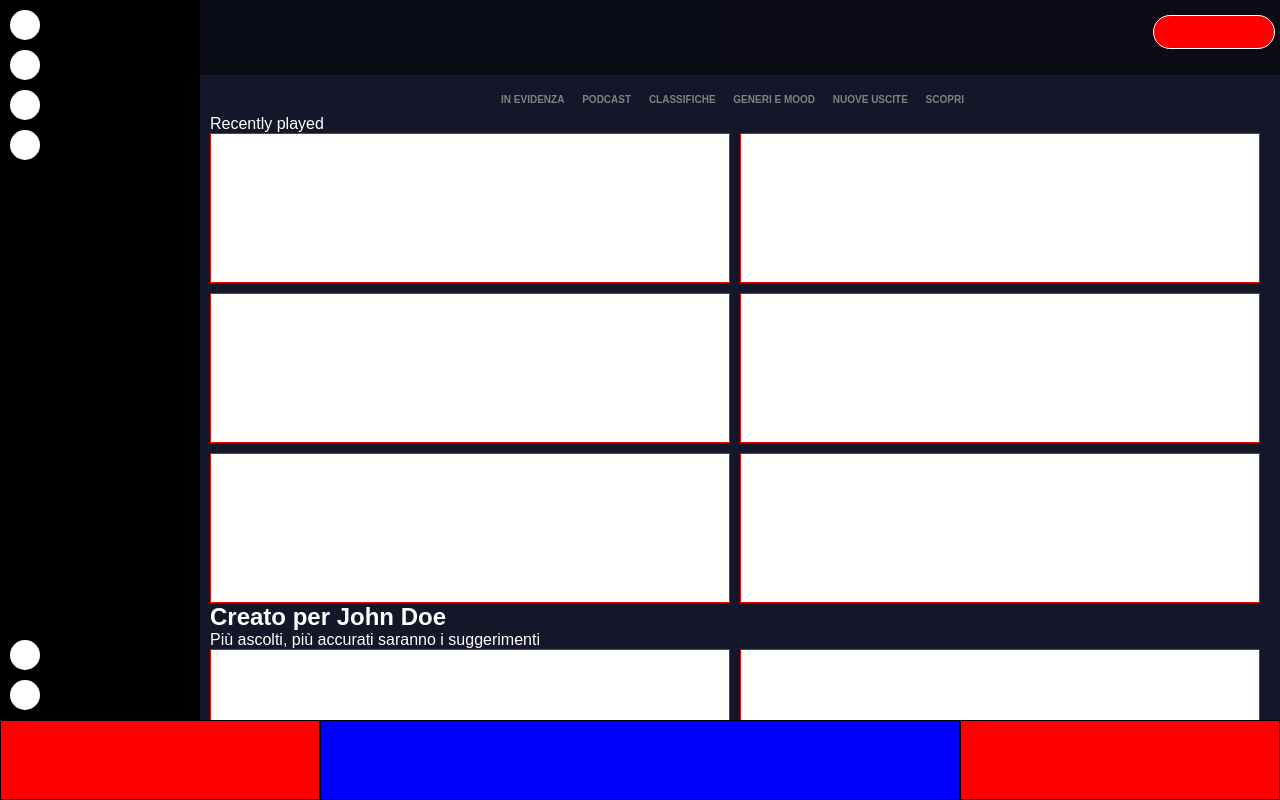
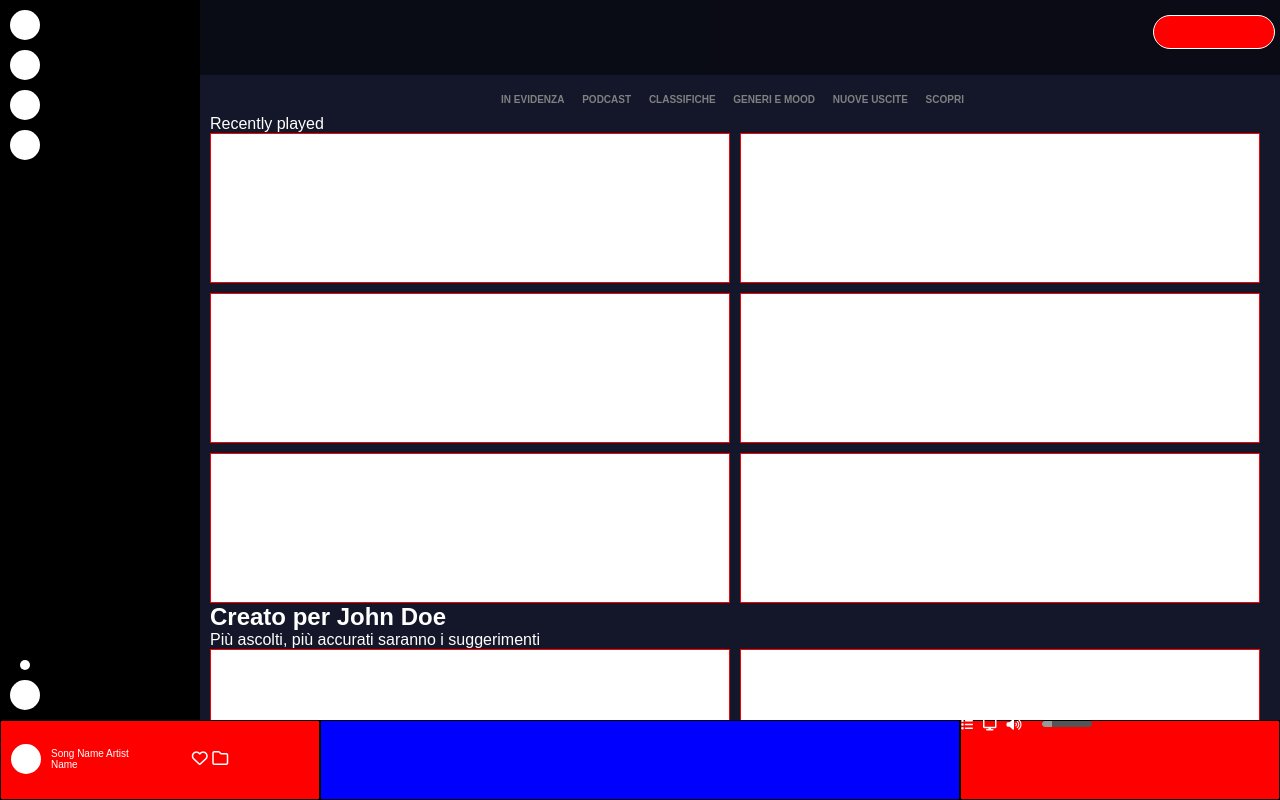
Before and after one commit to AleFarinaIV/html-css-spotifyweb, a plain HTML site: page index.html in a window 1280 px wide. Drawn offline with Linux system fonts and the light colour scheme.

Commit message:
[UPD] added bottom content to understand layout, created utility classes

```diff
--- a/css/style.css
+++ b/css/style.css
@@ -43,6 +43,30 @@ body {
     cursor: pointer;
 }
 
+.current-song {
+    width: 60%;
+    padding-top: 13px;
+}
+
+.icons {
+    width: 40%;
+    padding-top: 13px;
+}
+
+.small {
+    width: 20px;
+    height: 20px;
+    margin-left: 10px;
+    padding: 5px;
+}
+
+.x-small {
+    width: 10px;
+    height: 10px;
+    margin-left: 20px;
+    padding: 5px;
+}
+
 .main-content {
     width: calc(100vw - 50px);
     background-color: rgb(20, 23, 41);
@@ -71,6 +95,7 @@ main {
     display: flex;
     flex-wrap: wrap;
     gap: 10px;
+    align-items: center;
 }
 
 .col-16 {
@@ -106,6 +131,24 @@ main {
     float: right;
 }
 
+.volume {
+    position: relative;
+    width: 50px;
+    height: 6px;
+    background-color: #555;
+    border-radius: 3px;
+    overflow: hidden;
+    margin-left: 10px;
+}
+
+.volume-low {
+    position: absolute;
+    width: 20%;
+    height: 100%;
+    background-color: #999;
+    border-radius: 3px 0 0 3px;
+}
+
 .left-col , .right-col {
     width: 25%;
     height: 100%;
@@ -120,6 +163,25 @@ main {
     border: 1px solid black;
 }
 
+/* .image {
+    width: 50%;
+} */
+
+.text {
+    width: 50%;
+    font-size: 10px;
+}
+
+.no-gap {
+    gap: 0;
+}
+
+.no-wrap {
+    flex-wrap: nowrap;
+}
+
+/* padding-top per portare al centro?*/
+
 
 @media screen and (min-width: 576px) {
     .sidebar {
--- a/index.html
+++ b/index.html
@@ -3,6 +3,10 @@
     <head>
         <meta charset="UTF-8">
         <meta name="viewport" content="width=device-width, initial-scale=1.0">
+        <link rel="stylesheet"
+            href="https://cdnjs.cloudflare.com/ajax/libs/font-awesome/6.5.2/css/all.min.css"
+            integrity="sha512-SnH5WK+bZxgPHs44uWIX+LLJAJ9/2PkPKZ5QiAj6Ta86w+fsb2TkcmfRyVX3pBnMFcV7oQPJkl9QevSCWr3W6A=="
+            crossorigin="anonymous" referrerpolicy="no-referrer" />
         <link rel="stylesheet" href="./css/style.css">
         <title>Spotify</title>
     </head>
@@ -16,7 +20,7 @@
                     <div class="icon"></div>
                 </div>
                 <div class="bottom-icon">
-                <div class="icon small"></div>
+                    <div class="icon x-small"></div>
                     <div class="icon"></div>
                 </div>
             </div>
@@ -60,7 +64,8 @@
                     </div>
                     <div class="created-for">
                         <h2>Creato per John Doe</h2>
-                    <span>Più ascolti, più accurati saranno i suggerimenti</span>
+                        <span>Più ascolti, più accurati saranno i
+                            suggerimenti</span>
                         <div class="row">
                             <div class="col-16">
                                 <div class="content"></div>
@@ -72,7 +77,8 @@
                     </div>
                     <div class="more-popular">
                         <h2>Artisti più popolari</h2>
-                    <span>Più ascolti, più accurati saranno i suggerimenti</span>
+                        <span>Più ascolti, più accurati saranno i
+                            suggerimenti</span>
                         <div class="row">
                             <div class="col-16">
                                 <div class="content"></div>
@@ -86,9 +92,34 @@
             </div>
         </div>
         <div class="bottom-section">
-        <div class="left-col"></div>
-        <div class="center-col"></div>
-        <div class="right-col"></div>
+            <div class="left-col">
+                <div class="row no-gap">
+                    <div class="current-song row no-gap no-wrap">
+                        <div class="image icon"></div>
+                        <span class="text">
+                            <span class="">Song Name</span>
+                            <span class="">Artist Name
+                        </span>
+                    </div>
+                    <div class="icons">
+                        <i class="fa-regular fa-heart"></i>
+                        <i class="fa-regular fa-folder"></i>
+                    </div>
+                </div>
+            </div>
+            <div class="center-col">
+
+            </div>
+            <div class="right-col">
+                <div class="row">   <!-- Bisogna portare il contenuto alla metà esatta del contenitore -->
+                    <i class="fa-solid fa-list fa-xs"></i>
+                    <i class="fa-solid fa-display fa-xs"></i>
+                    <i class="fa-solid fa-volume-high fa-xs"></i>
+                    <div class="volume">
+                        <div class="volume-low"></div>
+                    </div>
+                </div>
+
             </div>
         </body>
     </html>
```
Lines whose indentation alone changed are shown as unchanged.
